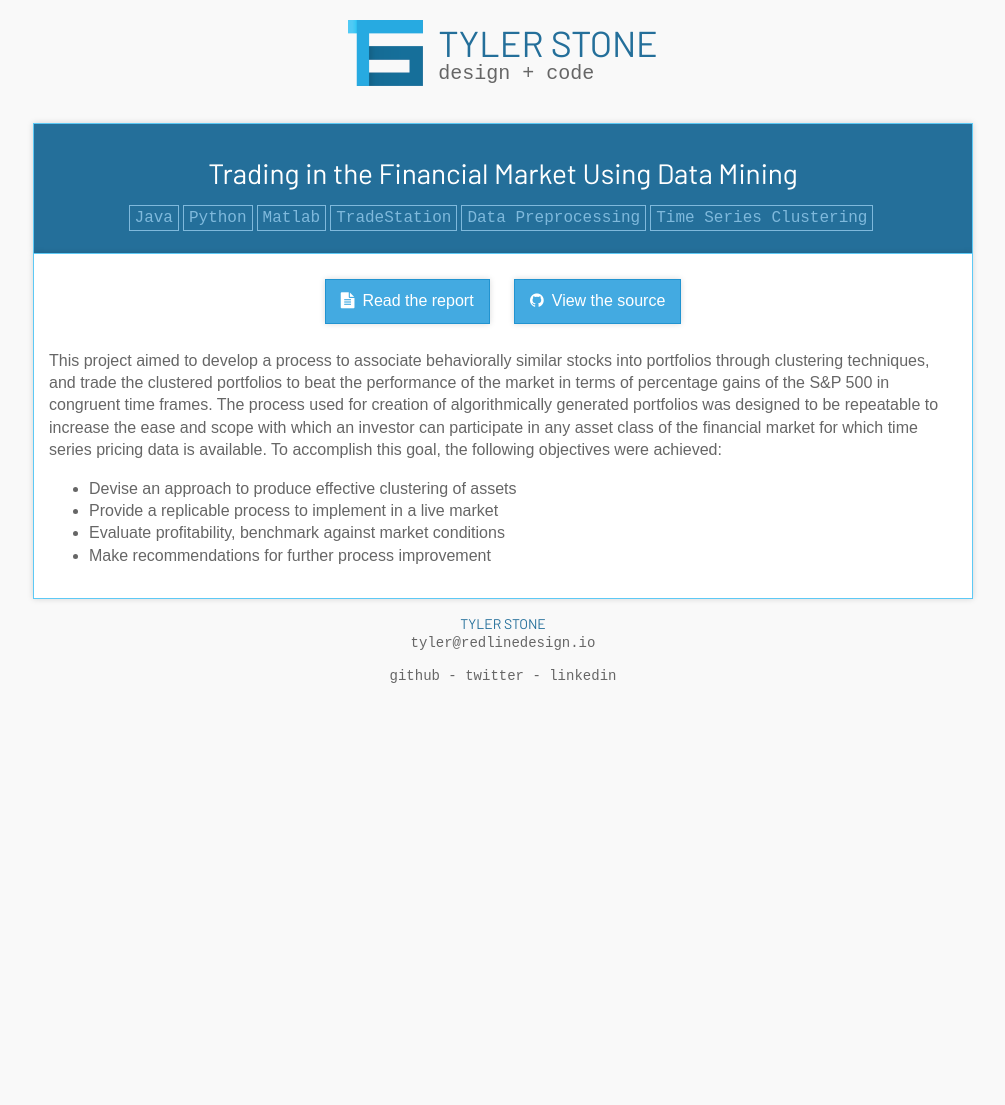
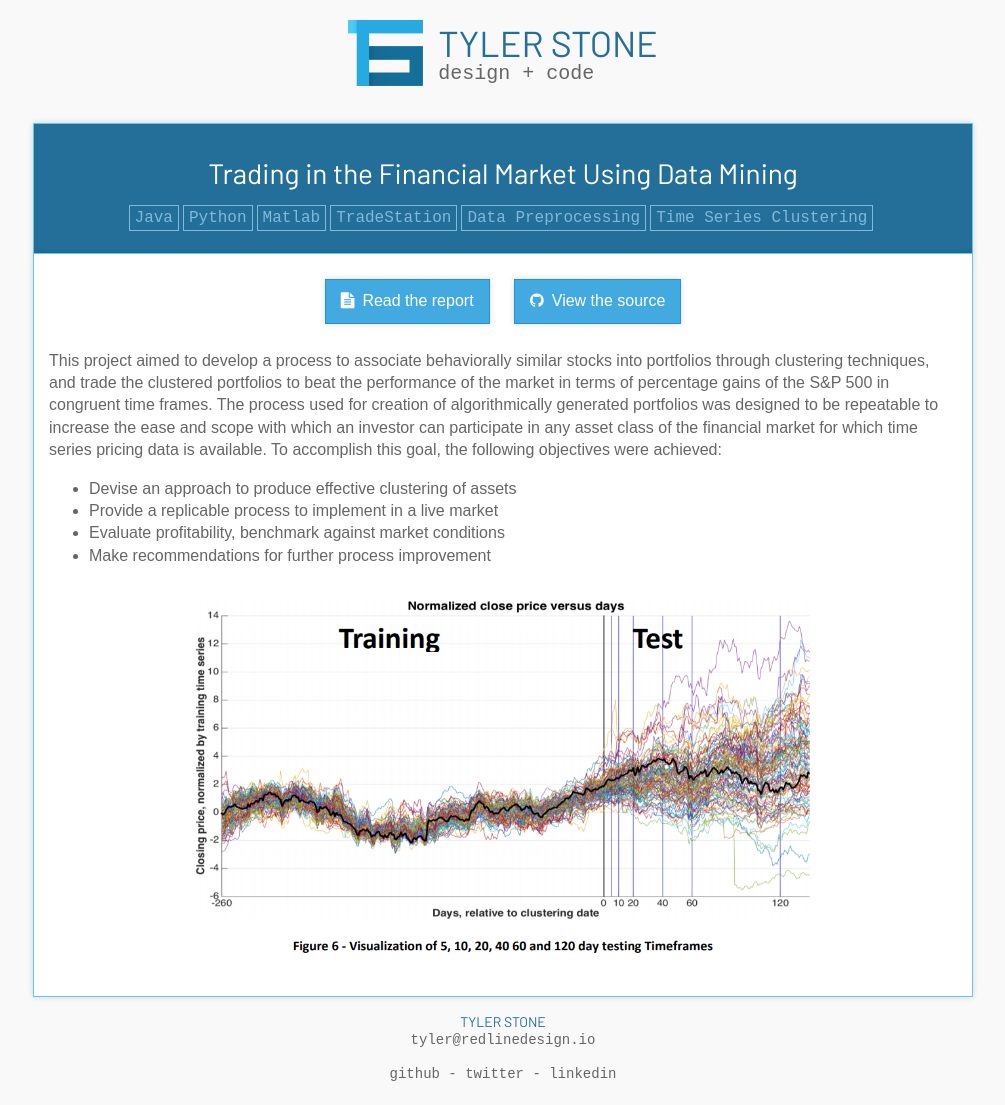
Before and after one commit to tyler-stone/tylerstone.io, a Jekyll site: the page built from _portfolio/data-mining.html, in a window 1280 px wide. Shown: the whole page, without its empty margins (137-1142 px from the left). Built offline with Jekyll 4.4.1, drawn with Linux system fonts in a browser that asks for light colours; before the commit the page ends 900 px from its top, so only the background shows below that.

Commit message:
added image to data mining

```diff
--- a/_portfolio/data-mining.html
+++ b/_portfolio/data-mining.html
@@ -23,3 +23,6 @@ weight: 5
         <li>Make recommendations for further process improvement</li>
     </ul>
 </p>
+<div class="text-center">
+    <img width="650" src="{{ "/assets/data-mining/testing.png" | relative_url }}">
+</div>
```
Also changed, not shown: assets/data-mining/testing.PNG (added).
